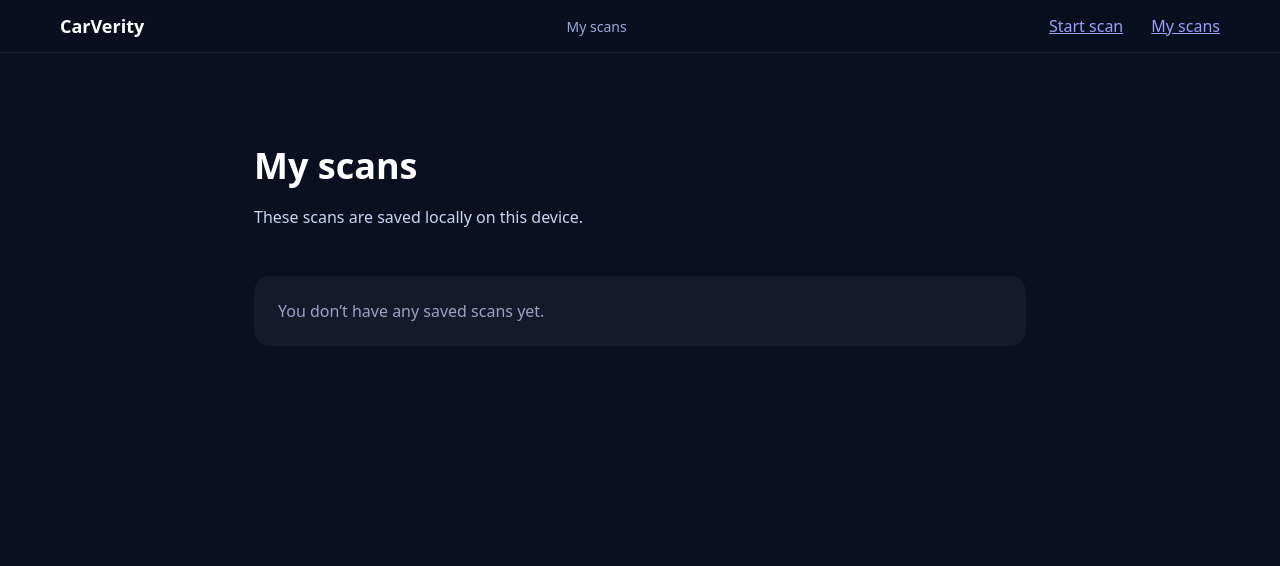
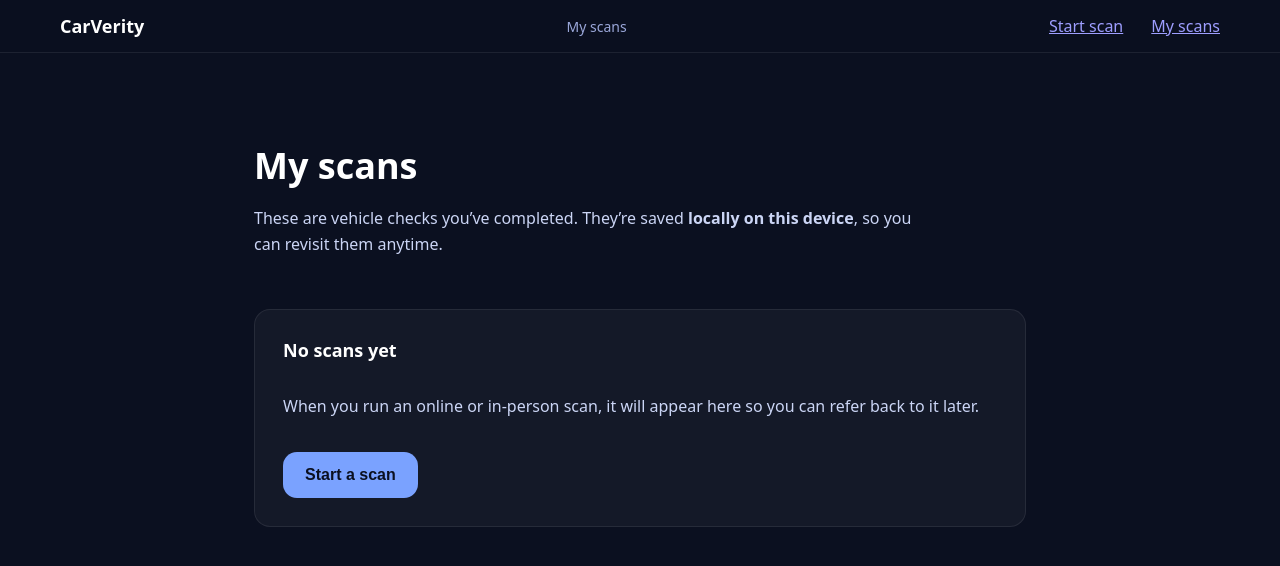
Before and after one commit to jeremy-swallow/carverity-clean, a React (Vite) app: page /my-scans in a window 1280 px wide. Shown: the top 566 px of the page. Built offline with nearby package versions, Linux system fonts and the light colour scheme.

Commit message:
UX polish for My Scans page

```diff
--- a/src/pages/MyScans.tsx
+++ b/src/pages/MyScans.tsx
@@ -16,7 +16,7 @@ export default function MyScans() {
   }, []);
 
   function handleDelete(scanId: string) {
-    const ok = confirm("Delete this scan?");
+    const ok = confirm("Delete this scan? This cannot be undone.");
     if (!ok) return;
 
     deleteScan(scanId);
@@ -24,7 +24,9 @@ export default function MyScans() {
   }
 
   function handleClearAll() {
-    const ok = confirm("Delete all saved scans?");
+    const ok = confirm(
+      "Delete all saved scans on this device? This cannot be undone."
+    );
     if (!ok) return;
 
     clearAllScans();
@@ -39,33 +41,77 @@ export default function MyScans() {
         padding: "clamp(24px, 6vw, 64px)",
         display: "flex",
         flexDirection: "column",
-        gap: 32,
+        gap: 36,
       }}
     >
+      {/* Header */}
       <header>
-        <h1 style={{ fontSize: 36, marginBottom: 8 }}>My scans</h1>
-        <p style={{ color: "#cbd5f5", maxWidth: 640 }}>
-          These scans are saved locally on this device.
+        <h1 style={{ fontSize: 36, marginBottom: 10 }}>
+          My scans
+        </h1>
+
+        <p
+          style={{
+            color: "#cbd5f5",
+            maxWidth: 680,
+            lineHeight: 1.6,
+          }}
+        >
+          These are vehicle checks you’ve completed.
+          They’re saved <strong>locally on this device</strong>, so you can
+          revisit them anytime.
         </p>
       </header>
 
-      {scans.length === 0 ? (
-        <div
+      {/* Empty state */}
+      {scans.length === 0 && (
+        <section
           style={{
-            padding: 24,
+            padding: 28,
             borderRadius: 16,
             background: "rgba(255,255,255,0.04)",
-            color: "#9aa3c7",
+            border: "1px solid rgba(255,255,255,0.08)",
+            display: "flex",
+            flexDirection: "column",
+            gap: 16,
           }}
         >
-          You don’t have any saved scans yet.
-        </div>
-      ) : (
+          <strong style={{ fontSize: 18 }}>
+            No scans yet
+          </strong>
+
+          <p style={{ color: "#cbd5f5", lineHeight: 1.6 }}>
+            When you run an online or in-person scan, it will appear here so
+            you can refer back to it later.
+          </p>
+
+          <button
+            onClick={() => navigate("/start-scan")}
+            style={{
+              alignSelf: "flex-start",
+              padding: "14px 22px",
+              borderRadius: 14,
+              fontSize: 16,
+              fontWeight: 600,
+              background: "#7aa2ff",
+              color: "#0b1020",
+              border: "none",
+              cursor: "pointer",
+            }}
+          >
+            Start a scan
+          </button>
+        </section>
+      )}
+
+      {/* Scan list */}
+      {scans.length > 0 && (
         <>
-          <div
+          <section
             style={{
               display: "grid",
-              gridTemplateColumns: "repeat(auto-fit, minmax(260px, 1fr))",
+              gridTemplateColumns:
+                "repeat(auto-fit, minmax(280px, 1fr))",
               gap: 20,
             }}
           >
@@ -73,18 +119,20 @@ export default function MyScans() {
               <div
                 key={scan.id}
                 style={{
-                  padding: 20,
+                  padding: 22,
                   borderRadius: 16,
                   background: "rgba(255,255,255,0.05)",
                   border: "1px solid rgba(255,255,255,0.08)",
-                  color: "white",
                   display: "flex",
                   flexDirection: "column",
                   gap: 10,
                 }}
               >
                 <div>
-                  <strong>{scan.title}</strong>
+                  <strong style={{ fontSize: 16 }}>
+                    {scan.title}
+                  </strong>
+
                   <div
                     style={{
                       marginTop: 6,
@@ -92,8 +140,11 @@ export default function MyScans() {
                       color: "#9aa3c7",
                     }}
                   >
-                    {scan.type === "online" ? "Online scan" : "In-person scan"}
+                    {scan.type === "online"
+                      ? "Online scan"
+                      : "In-person scan"}
                   </div>
+
                   <div
                     style={{
                       marginTop: 6,
@@ -105,11 +156,24 @@ export default function MyScans() {
                   </div>
                 </div>
 
+                {scan.summary && (
+                  <p
+                    style={{
+                      marginTop: 8,
+                      fontSize: 14,
+                      color: "#cbd5f5",
+                      lineHeight: 1.5,
+                    }}
+                  >
+                    {scan.summary}
+                  </p>
+                )}
+
                 <div
                   style={{
                     display: "flex",
                     gap: 12,
-                    marginTop: 8,
+                    marginTop: 10,
                   }}
                 >
                   <button
@@ -121,13 +185,15 @@ export default function MyScans() {
                       )
                     }
                     style={{
-                      padding: "8px 14px",
-                      borderRadius: 10,
+                      padding: "10px 16px",
+                      borderRadius: 12,
                       background: "transparent",
-                      border: "1px solid rgba(122,162,255,0.4)",
+                      border:
+                        "1px solid rgba(122,162,255,0.4)",
                       color: "#7aa2ff",
                       cursor: "pointer",
                       fontSize: 14,
+                      fontWeight: 600,
                     }}
                   >
                     View
@@ -136,10 +202,11 @@ export default function MyScans() {
                   <button
                     onClick={() => handleDelete(scan.id)}
                     style={{
-                      padding: "8px 14px",
-                      borderRadius: 10,
+                      padding: "10px 16px",
+                      borderRadius: 12,
                       background: "transparent",
-                      border: "1px solid rgba(239,68,68,0.5)",
+                      border:
+                        "1px solid rgba(239,68,68,0.5)",
                       color: "#ef4444",
                       cursor: "pointer",
                       fontSize: 14,
@@ -150,12 +217,11 @@ export default function MyScans() {
                 </div>
               </div>
             ))}
-          </div>
+          </section>
 
           <button
             onClick={handleClearAll}
             style={{
-              marginTop: 12,
               alignSelf: "flex-start",
               background: "none",
               border: "none",
@@ -164,7 +230,7 @@ export default function MyScans() {
               fontSize: 14,
             }}
           >
-            Clear all scans
+            Clear all scans on this device
           </button>
         </>
       )}
```
